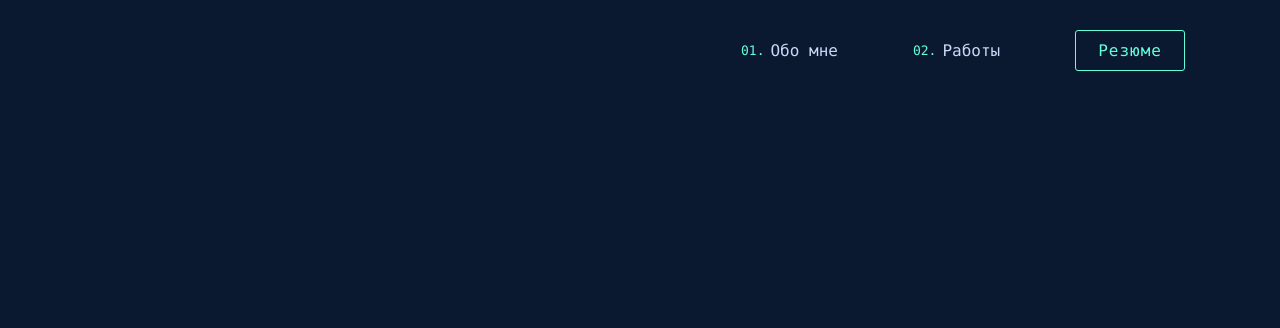
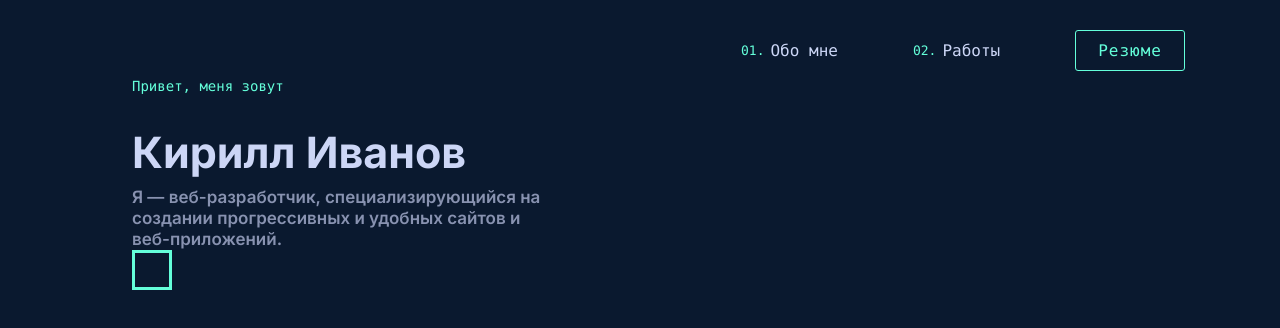
Before and after one commit to uvanov/portfolio-overhaul, a React (Create React App) app: page / in a window 1280 px wide. Shown: the top 328 px of the page. Built offline with nearby package versions, Linux system fonts and the light colour scheme.

Commit message:
Welcome section structure

```diff
--- a/src/components/Screens/Welcome/Welcome.tsx
+++ b/src/components/Screens/Welcome/Welcome.tsx
@@ -1,6 +1,59 @@
 import React from 'react';
 import Container from "../../Layout/Container/Container";
 import Header from "../../Layout/Header/Header";
+import styled from "styled-components";
+
+
+// Styles
+
+const AboutWrapper = styled.div`
+    display: flex;
+    gap: 37px;
+`
+const ImageWrapper = styled.div`
+
+`
+const AboutInformationWrapper = styled.div`
+    display:flex;
+    flex-direction: column;
+    padding-top: 7px;
+    padding-bottom: 29px;
+`
+const HelloText = styled.span`
+    font-family: Consolas, Robot, sans-serif;
+    font-weight: 500;
+    font-size: 14px;
+    color: #64FFDA;
+`
+const NameText = styled.span`
+    font-weight: bold;
+    font-size: 43px;
+    color: #CCD6F6;
+    margin: 32px 0 9px;
+`
+const AboutText = styled.p`
+        font-weight: 600;
+        font-size: 17px;
+        line-height: 21px;
+        color: #8892B0;
+        max-width: 430px;
+`
+const AboutContactList = styled.ul`
+    display: flex;
+    gap: 20px;
+`
+const AboutContactLink = styled.a`
+    display: flex;
+    align-items: center;
+    justify-content: center;
+    padding: 17px;
+
+    border: 3px solid #64FFDA;
+`
+
+// Assets
+
+
 
 const Welcome = () => {
     return (
@@ -20,6 +73,27 @@ const Welcome = () => {
                     ]
                 }
             />
+
+            <AboutWrapper>
+                <ImageWrapper>
+                    {/*  Image Here  */}
+                </ImageWrapper>
+
+                <AboutInformationWrapper>
+                    <HelloText>Привет, меня зовут</HelloText>
+                    <NameText>Кирилл Иванов</NameText>
+                    <AboutText>
+                        Я — веб-разработчик, специализирующийся на создании прогрессивных и
+                        удобных сайтов и веб-приложений.
+                    </AboutText>
+
+                    <AboutContactList>
+                        <AboutContactLink>
+
+                        </AboutContactLink>
+                    </AboutContactList>
+                </AboutInformationWrapper>
+            </AboutWrapper>
         </Container>
 
     );
```
